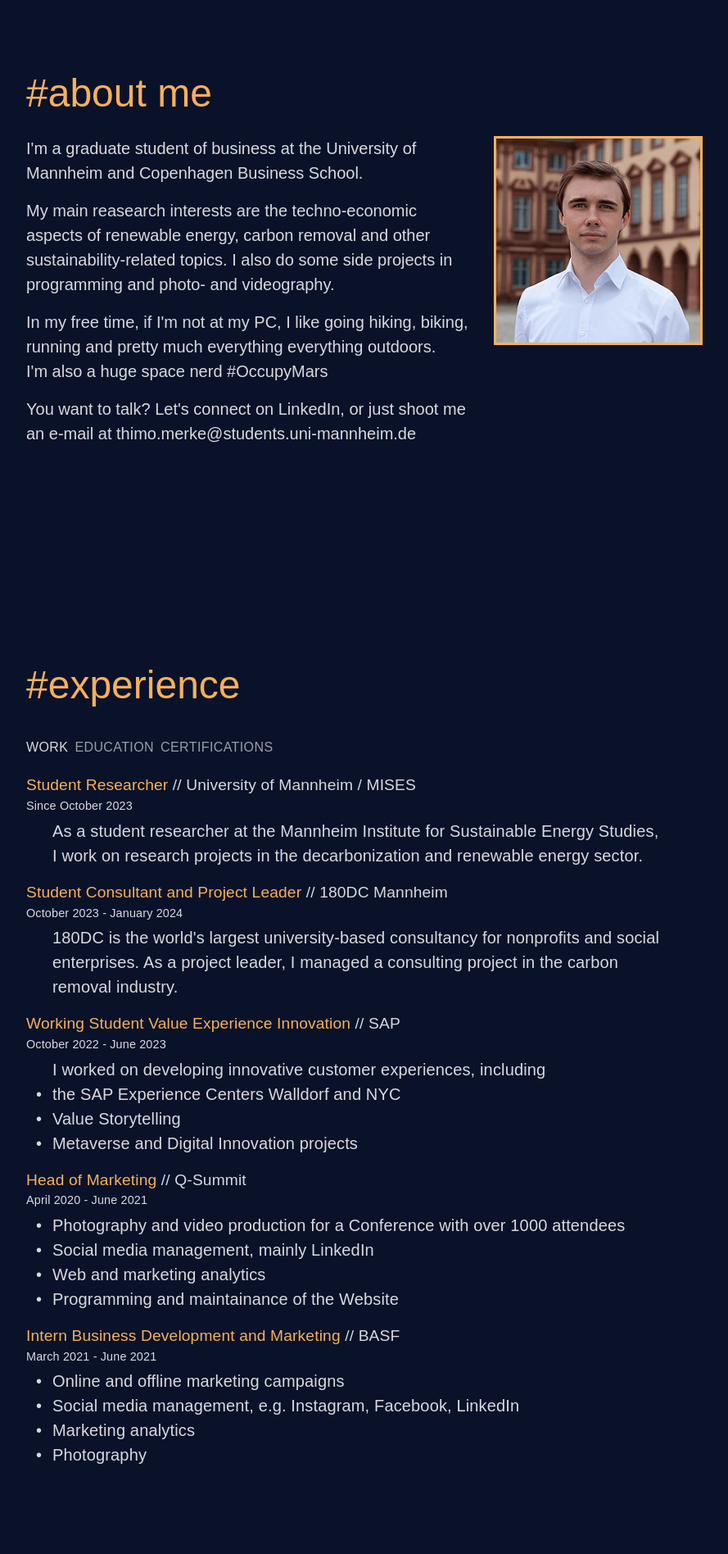
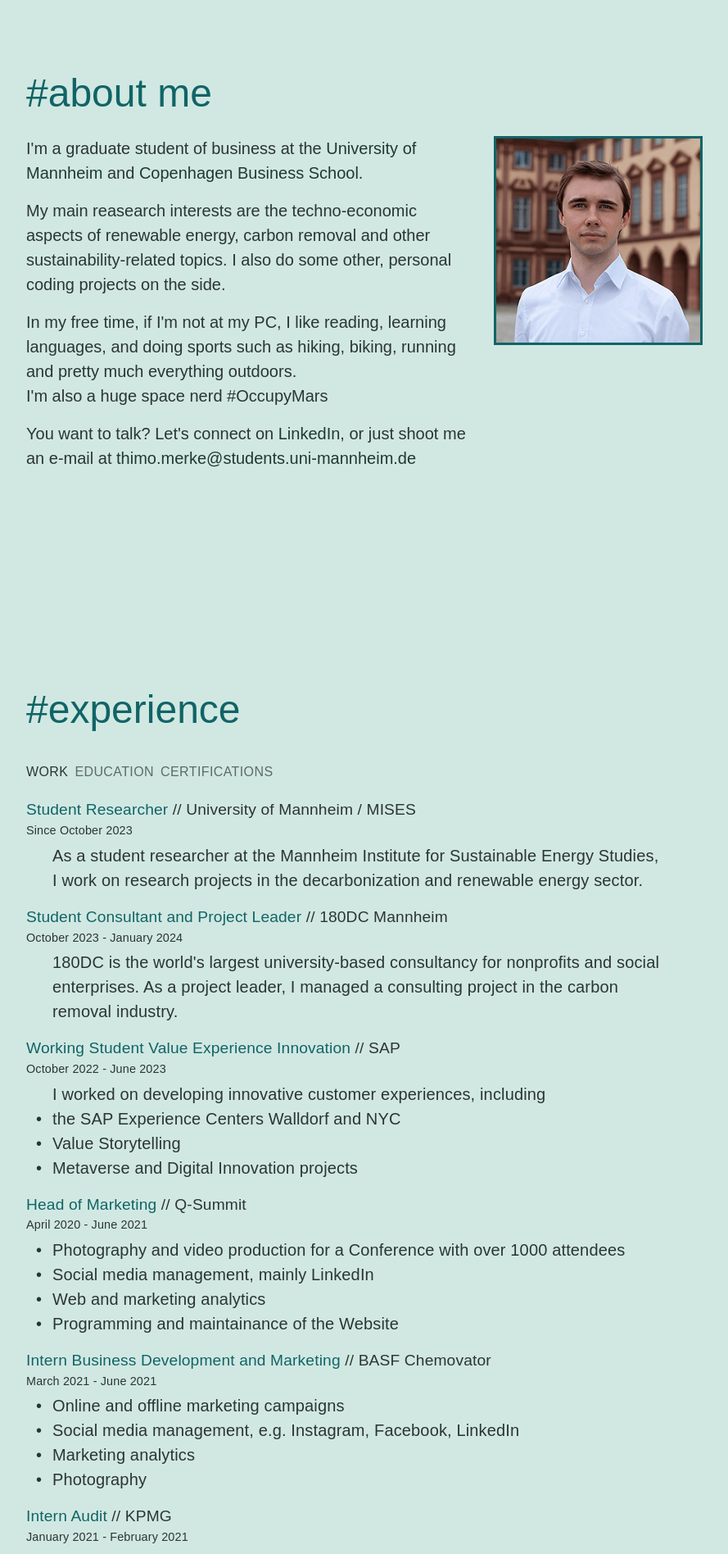
Before and after one commit to thimomerke/thimome-homepage, a React (Create React App) app: page / in a window 1280 px wide. Shown: the part 880-2776 px from the top of the page at 82% size, without its empty margins (50-939 px from the left). Built offline with nearby package versions, Linux system fonts and the light colour scheme; no server answers.

Commit message:
Updated some info and color scheme (again..)

```diff
--- a/src/components/AboutMe.js
+++ b/src/components/AboutMe.js
@@ -22,8 +22,8 @@ class AboutMe extends Component {
           <Row className="section-content">
             <Col className="about-text">
                 <p>I'm a graduate student of business at the {Parser(unima)} and {Parser(cbs)}.</p>
-                <p>My main reasearch interests are the techno-economic aspects of renewable energy, carbon removal and other sustainability-related topics. I also do some side projects in programming and photo- and videography.</p>
-                <p>In my free time, if I'm not at my PC, I like going hiking, biking, running and pretty much everything everything outdoors. <br />I'm also a huge space nerd #OccupyMars</p>
+                <p>My main reasearch interests are the techno-economic aspects of renewable energy, carbon removal and other sustainability-related topics. I also do some other, personal coding projects on the side.</p>
+                <p>In my free time, if I'm not at my PC, I like reading, learning languages, and doing sports such as hiking, biking, running and pretty much everything outdoors. <br />I'm also a huge space nerd #OccupyMars</p>
                 <p>You want to talk? Let's connect on {Parser(linkedin)}, or just shoot me an e-mail at {Parser(email)}</p>
             </Col>
             <Col className="about-photo">
--- a/src/components/ExperiencePanel.js
+++ b/src/components/ExperiencePanel.js
@@ -89,7 +89,7 @@ function TabPanel(props) {
                     </ul>
                 </div>
                 <div className="item">
-                    <span className="job-title">Intern Business Development and Marketing</span><span className="job-company"> &#47;&#47; BASF</span>
+                    <span className="job-title">Intern Business Development and Marketing</span><span className="job-company"> &#47;&#47; BASF Chemovator</span>
                     <div className="job-time">March 2021 - June 2021</div>
                     <ul className="job-description">
                         <li>Online and offline marketing campaigns</li>
@@ -98,40 +98,47 @@ function TabPanel(props) {
                         <li>Photography</li>
                     </ul>
                 </div>
+                <div className="item">
+                    <span className="job-title">Intern Audit</span><span className="job-company"> &#47;&#47; KPMG</span>
+                    <div className="job-time">January 2021 - February 2021</div>
+                    <ul className="job-description">
+                        <li>Financial statements and annual report auditing according to HGB and IFRS</li>
+                    </ul>
+                </div>
             </div>
         </TabPanel>
         <TabPanel value={value} index={1}>
             <div className="tabpanel">
               <div className="item">
                     <span className="job-title">Management</span><span className="job-company"> &#47;&#47; Copenhagen Business School, Denmark</span>
-                    <div className="job-time">Since August 2024</div>
-                    <div className="job-description">
-                        In addition to my studies at the University of Mannheim, I'm spending a semester at CBS with a minor in ESG accounting and sustainable finance.
-                    </div>
+                    <div className="job-time">Since September 2024</div>
+                    <ul className="job-description">
+                        In addition to my studies at the University of Mannheim, I'm spending a semester at CBS with a minor in ESG accounting and sustainable finance
+                    </ul>
               </div>
               <div className="item">
                     <span className="job-title">M.Sc. Management</span><span className="job-company"> &#47;&#47; University of Mannheim, Germany</span>
                     <div className="job-time">Since September 2023</div>
-                    <div className="job-description">
-                        I continue my studies as a graduate student at the University of Mannheim. My interests are in sustainable management, finance and accounting.
-                    </div>
+                    <ul className="job-description">
+                        I continue my studies as a graduate student at the University of Mannheim. My interests are in sustainable management, finance and accounting
+                    </ul>
               </div>
               <div className="item">
                     <span className="job-title">B.Sc. Business Administration</span><span className="job-company"> &#47;&#47; University of Mannheim, Germany</span>
                     <div className="job-time">September 2019 - July 2023</div>
-                    <div className="job-description">
+                    <ul className="job-description">
                         I graduated from the University of Mannheim with a Degree in Business Administration, with a focus on in management, finance and sustainability. My bachelor's thesis,
                         <span style={{fontStyle: "italic"}}>
                           "Examining the Viability of Net-Negative Carbon Removal Techniques: An Economic and Environmental Evaluation"
                         </span>, can be found <a href="https://github.com/thimomerke/bachelor-thesis/blob/main/BachelorThesis061023.pdf" target="_blank" rel="noreferrer">here</a>
-                    </div>
+                    </ul>
                 </div>
                 <div className="item">
                     <span className="job-title">Commerce</span><span className="job-company"> &#47;&#47; Queen's University, Kingston, Canada</span>
                     <div className="job-time">September 2021 - December 2021</div>
-                    <div className="job-description">
+                    <ul className="job-description">
                         I studied at Smith School of Business for one semester, where I focused on Management and Sustainability topics
-                    </div>
+                    </ul>
                 </div>
             </div>
         </TabPanel>
--- a/src/components/Projects.js
+++ b/src/components/Projects.js
@@ -15,7 +15,7 @@ class Projects extends Component {
             </span>
           </Row>
           <Row className="section-content">
-            These are some of my personal "pet projects", mostly unrelated to my work and research, but maybe still fun to have a look at.
+            These are some of my personal "pet projects", mostly unrelated to my work, but maybe still fun to have a look at.
             <ProjectsPanel></ProjectsPanel>
           </Row>
         </Container>
--- a/src/styles/global.css
+++ b/src/styles/global.css
@@ -1,8 +1,8 @@
 :root {
-  --background: #0A122A;
-  --contrast: #F7B05B;
-  --contrast1: #f2f2f2e4;
-  --contrast2: #f2f2f2e4;
+  --background: #d1e8e2;
+  --contrast: #116466;
+  --contrast1: #1e3932;
+  --contrast2: #2c3531;
   --font-heading: 'Montserrat', sans-serif;
   --font-text: 'Quicksand', sans-serif;
   --font-weight-heading: 500;
```
